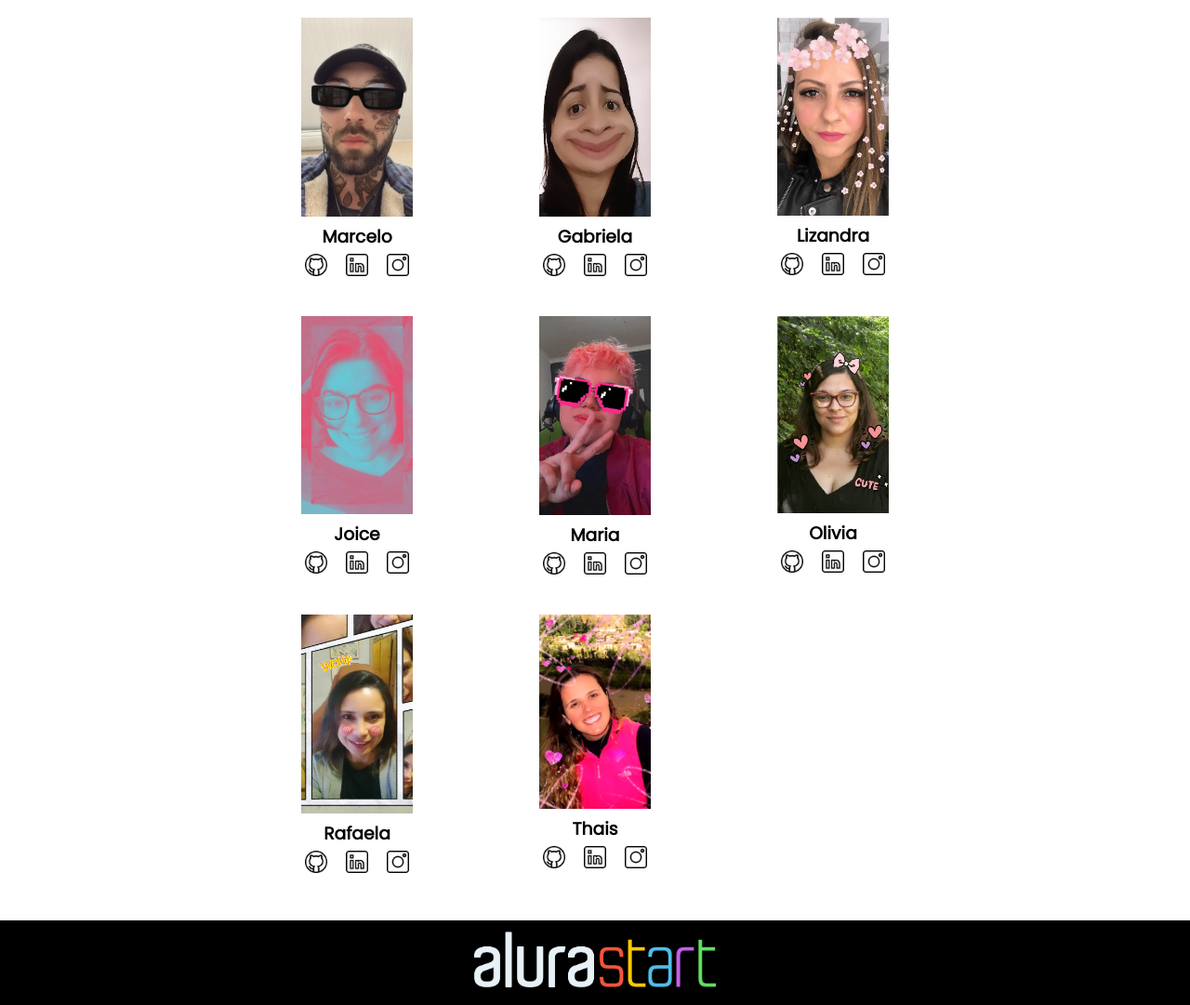
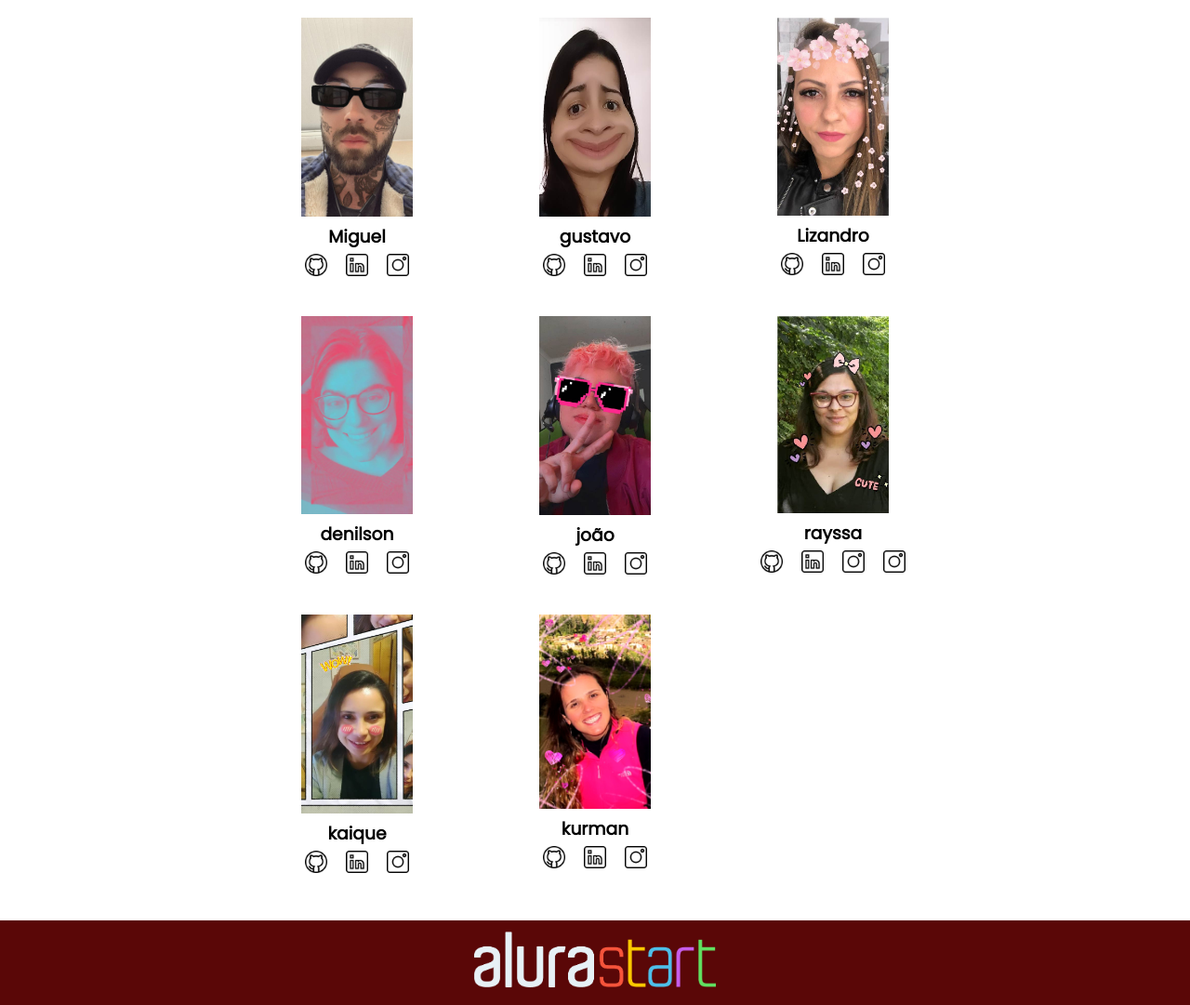
Before and after one commit to danielterrorista/escolinha, a plain HTML site: page index.html in a window 1280 px wide. Shown: the part 601-1682 px from the top of the page at 93% size. Drawn offline with Linux system fonts and the light colour scheme.

Commit message:
Add files via upload

```diff
--- a/index.html
+++ b/index.html
@@ -32,21 +32,21 @@
         <span></span>
         <div class="estudante-div">
             <img class="estudante-imagem" src="Marcelo.jpeg" alt="foto do marcelo">
-            <h3 class="estudante-nome">Marcelo</h3>
+            <h3 class="estudante-nome">Miguel</h3>
             <a href="https://github.com/marcelopaludetto"><img class="estudante-icone" src="github.png" alt="icone github"></a>
             <a href="https://linkedin.com/marcelopaludetto"><img class="estudante-icone" src="linkedin.png" alt="icone linkedin"></a>
             <a href="https://instagram.com/marcelopaludetto"><img class="estudante-icone" src="instagram.png" alt="icone instagram"></a>
         </div>
         <div class="estudante-div">
             <img class="estudante-imagem" src="Gabi.jpg" alt="foto da gabi">
-            <h3 class="estudante-nome">Gabriela</h3>
+            <h3 class="estudante-nome">gustavo</h3>
             <a href="https://github.com/GabrielaM-L"><img class="estudante-icone" src="github.png" alt="icone github"></a>
             <a href="https://www.linkedin.com/in/gabriela-marcomini-de-lima/"><img class="estudante-icone" src="linkedin.png" alt="icone linkedin"></a>
             <a href="https://www.instagram.com/gabriela_marcomini/"><img class="estudante-icone" src="instagram.png" alt="icone instagram"></a>
         </div>
         <div class="estudante-div">
             <img class="estudante-imagem" src="Liz.jpg" alt="foto da lizandra">
-            <h3 class="estudante-nome">Lizandra</h3>
+            <h3 class="estudante-nome">Lizandro</h3>
             <a href="https://github.com/LizandraDuarte40"><img class="estudante-icone" src="github.png" alt="icone github"></a>
             <a href="https://www.linkedin.com/in/lizandrarlm-duarte/"><img class="estudante-icone" src="linkedin.png" alt="icone linkedin"></a>
             <a href="https://www.instagram.com/lizandrarlm"><img class="estudante-icone" src="instagram.png" alt="icone instagram"></a>
@@ -55,37 +55,38 @@
         <span></span>
         <div class="estudante-div">
             <img class="estudante-imagem" src="Joice.jpg" alt="foto da joice">
-            <h3 class="estudante-nome">Joice</h3>
+            <h3 class="estudante-nome">denilson</h3>
             <a href="https://github.com/JoiceAlura"><img class="estudante-icone" src="github.png" alt="icone github"></a>
             <a href="https://www.linkedin.com/in/joicebarbaresco/"><img class="estudante-icone" src="linkedin.png" alt="icone linkedin"></a>
             <a href="https://www.instagram.com/joicebarbaresco/"><img class="estudante-icone" src="instagram.png" alt="icone instagram"></a>
         </div>
         <div class="estudante-div">
             <img class="estudante-imagem" src="Maria.jpg" alt="foto da maria">
-            <h3 class="estudante-nome">Maria</h3>
+            <h3 class="estudante-nome">joão</h3>
             <a href="https://github.com/MagePSR"><img class="estudante-icone" src="github.png" alt="icone github"></a>
             <a href="https://www.linkedin.com/in/mariageovanna"><img class="estudante-icone" src="linkedin.png" alt="icone linkedin"></a>
             <a href="https://www.instagram.com/magpsr/"><img class="estudante-icone" src="instagram.png" alt="icone instagram"></a>
         </div>
         <div class="estudante-div">
             <img class="estudante-imagem" src="Olivia.jpg" alt="foto da olhe">
-            <h3 class="estudante-nome">Olivia</h3>
+            <h3 class="estudante-nome">rayssa</h3>
             <img class="estudante-icone" src="github.png" alt="icone github">
             <a href="https://www.linkedin.com/in/olhe/"><img class="estudante-icone" src="linkedin.png" alt="icone linkedin"></a>
             <a href="https://github.com/olhe12"><img class="estudante-icone" src="instagram.png" alt="icone instagram"></a>
+            <a href="https://www.instagram.com/rafafmo/"><img class="estudante-icone" src="instagram.png" alt="icone instagram"></a>
         </div>
         <span></span>
         <span></span>
         <div class="estudante-div">
             <img class="estudante-imagem" src="Rafa.jpg" alt="foto da rafa">
-            <h3 class="estudante-nome">Rafaela</h3>
+            <h3 class="estudante-nome">kaique</h3>
             <a href="https://github.com/rafaelamunhoz12"><img class="estudante-icone" src="github.png" alt="icone github"></a>
             <a href="http://linkedin.com/in/rafaela-felix-munhoz-oliveira-02160a10a"><img class="estudante-icone" src="linkedin.png" alt="icone linkedin"></a>
             <a href="https://www.instagram.com/rafafmo/"><img class="estudante-icone" src="instagram.png" alt="icone instagram"></a>
         </div>
         <div class="estudante-div">
             <img class="estudante-imagem" src="Thais.jpg" alt="foto da thais">
-            <h3 class="estudante-nome">Thais</h3>
+            <h3 class="estudante-nome">kurman</h3>
             <a href="https://github.com/Thaispianucci"><img class="estudante-icone" src="github.png" alt="icone github"></a>
             <a href="https://www.linkedin.com/in/thais-pianucci-benedicto-54a9a416/"><img class="estudante-icone" src="linkedin.png" alt="icone linkedin"></a>
             <a href="https://www.instagram.com/thaispianucci/"><img class="estudante-icone" src="instagram.png" alt="icone instagram"></a>
--- a/style.css
+++ b/style.css
@@ -6,8 +6,8 @@ body {
     font-family: 'Poppins', sans-serif;
 }
 .cabecalho {
-    background-color: #424E61;
-    color: white;
+    background-color: #6d0202;
+    color: rgb(63, 13, 13);
     display: flex;
     justify-content: space-around;
     align-items: center;
@@ -29,8 +29,8 @@ body {
 }
 
 .escola{
-    background-image: linear-gradient(#424E61,#16CFF8);
-    color:white;
+    background-image: linear-gradient(#141a24,#910909);
+    color:rgb(143, 43, 43);
     display: flex;
     justify-content: center;
     align-items: center;
@@ -74,7 +74,7 @@ body {
 }
 
 .rodape{
-    background-color: black;
+    background-color: rgb(90, 7, 7);
     text-align: center;
 }
 
```
